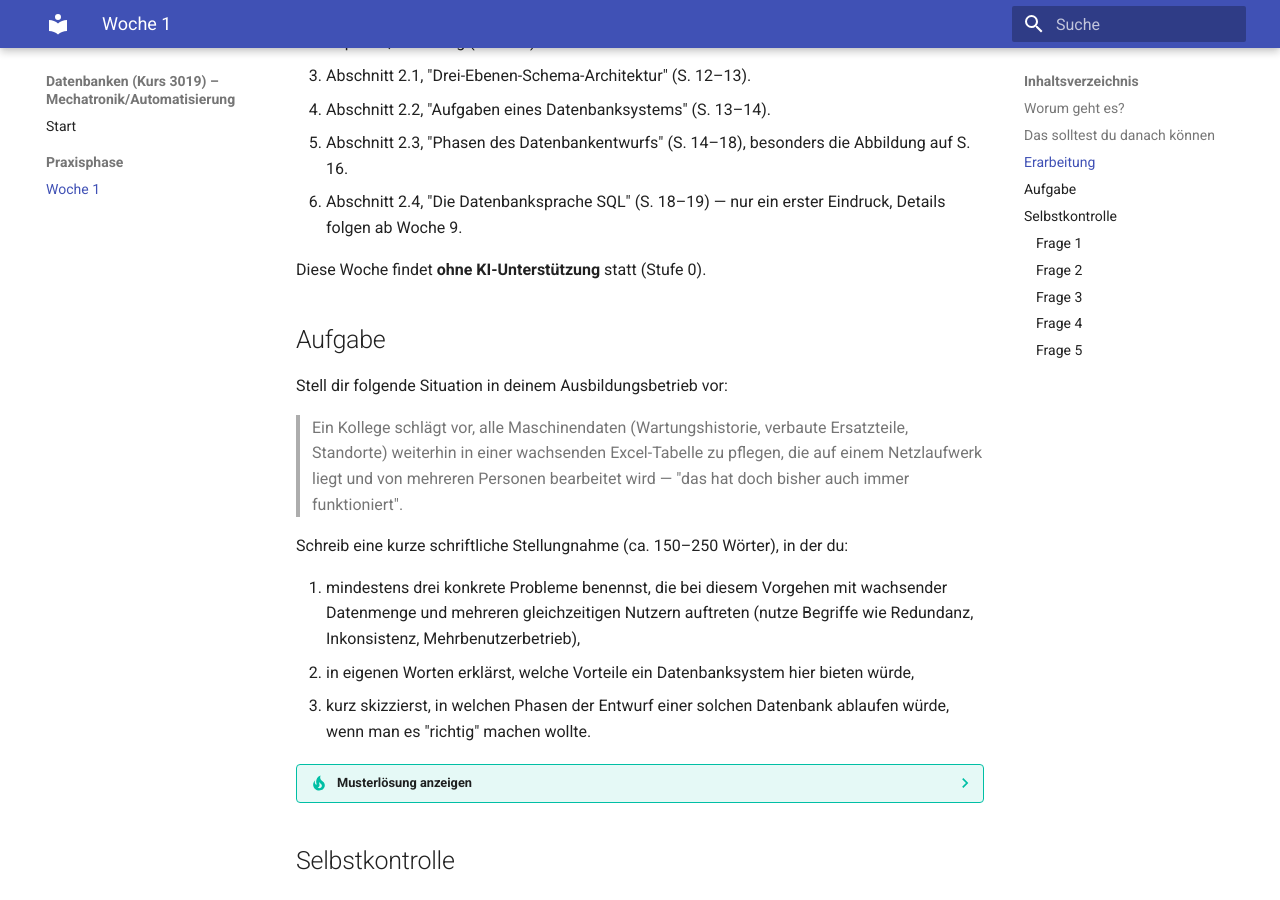
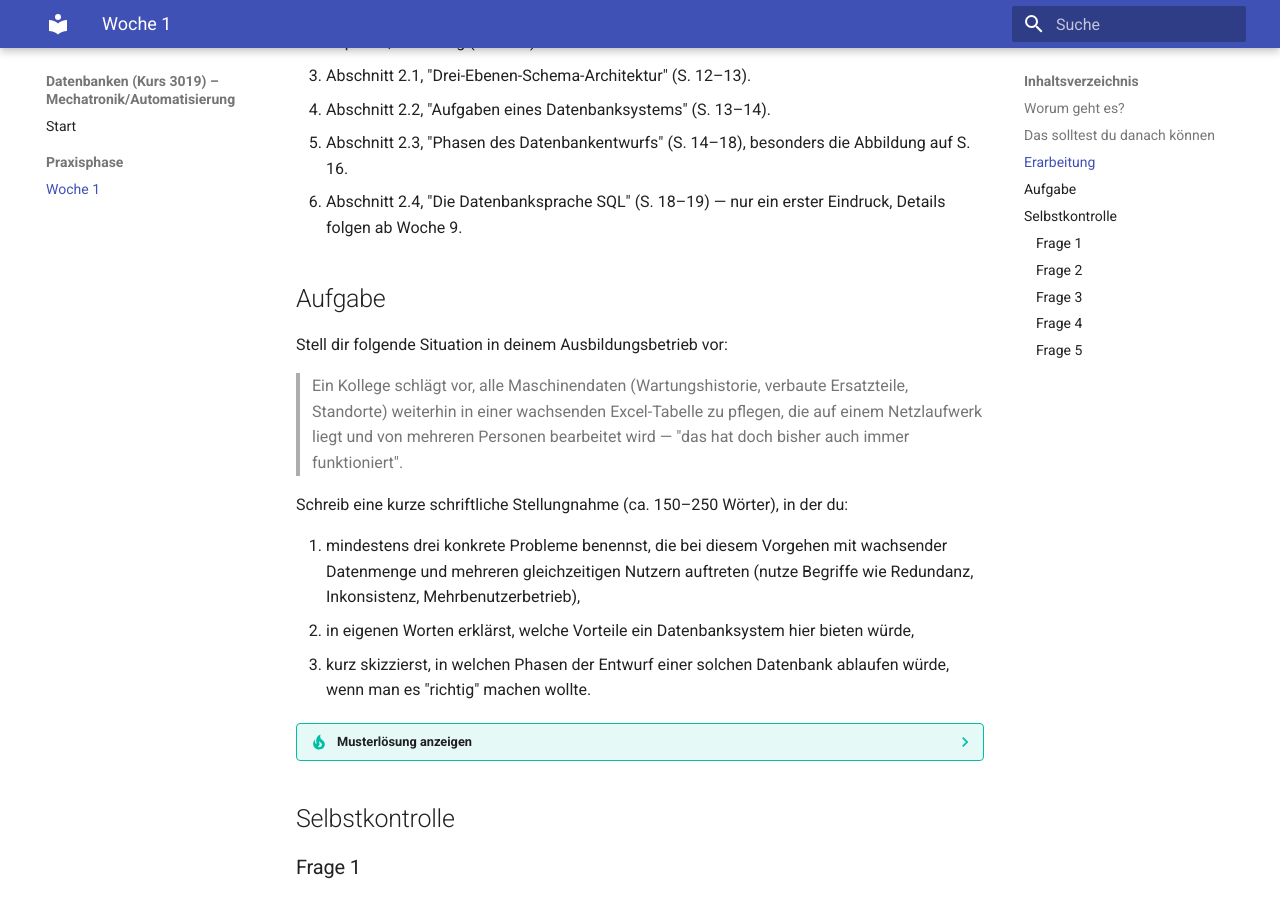
Before and after one commit to christoecker/Kurs_3019_Datenbanken, an MkDocs documentation site: the page built from docs/01-praxisphase/woche-01/woche-01.md, in a window 1280 px wide and 900 px high, scrolled down 999 px. Built offline with MkDocs 1.6.1 and Material for MkDocs 9.7.7, drawn with Linux system fonts in a browser that asks for light colours.

Commit message:
Streichung des Hinweises zu KI-Unterstuetzung in woche-01.mk

```diff
--- a/docs/01-praxisphase/woche-01/woche-01.md
+++ b/docs/01-praxisphase/woche-01/woche-01.md
@@ -55,8 +55,6 @@ die brauchst du gleich für die Aufgabe unten.
    die Abbildung auf S. 16.
 6. Abschnitt 2.4, "Die Datenbanksprache SQL" (S. 18–19) — nur ein erster
    Eindruck, Details folgen ab Woche 9.
-
-Diese Woche findet **ohne KI-Unterstützung** statt (Stufe 0).
 
 ## Aufgabe
 
```
